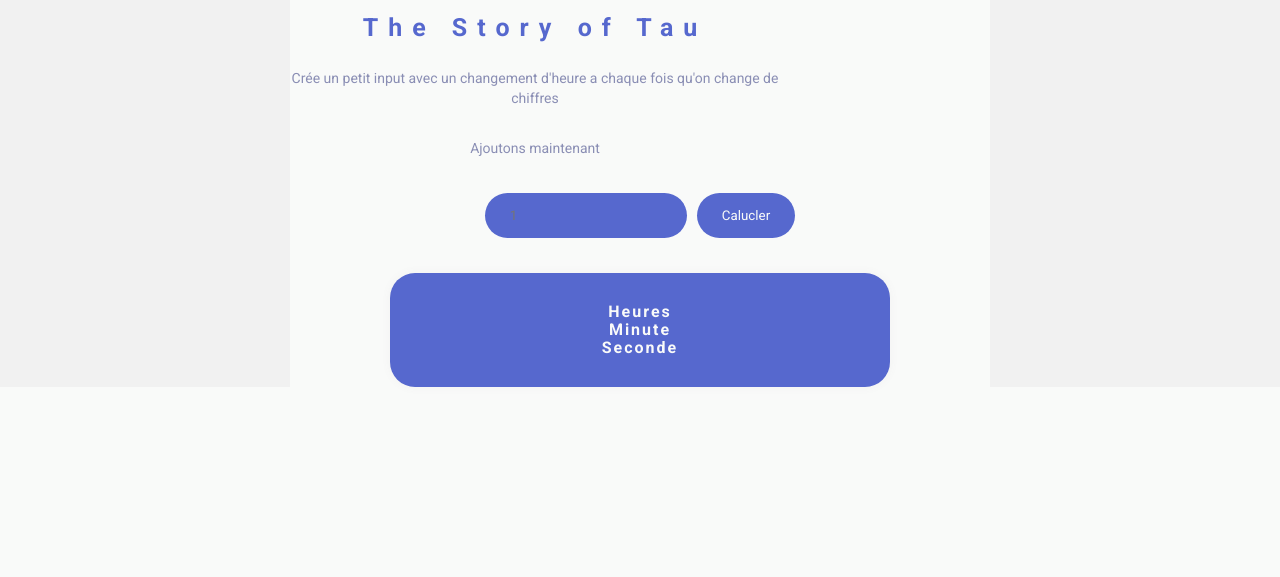
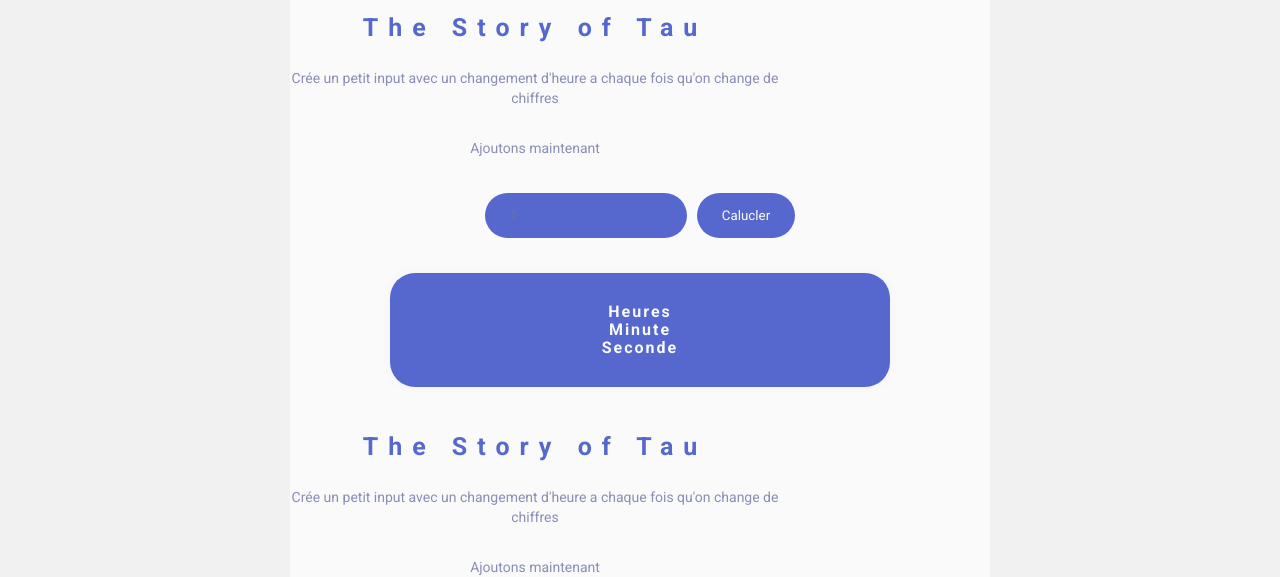
Before and after one commit to joelmpy/JavaScript_exo_2023, a plain HTML site: page 01_exercice_2023/index.html in a window 1280 px wide. Shown: the part 582-1159 px from the top of the page. Before the commit the page ends 979 px from the top, so only its background shows below. Drawn offline with Linux system fonts and the light colour scheme.

Commit message:
first exo

```diff
--- a/01_exercice_2023/index.html
+++ b/01_exercice_2023/index.html
@@ -72,7 +72,15 @@
                 </div>
             </section>
 
+            <section id="Deuxieme">
+              <div class="contenu-first">
+                <div class="first-exo series-frame">
+                <h3>The Story of Tau</h3>
+                <p class="paragraph">Crée un petit input avec un changement d'heure a chaque fois qu'on change de chiffres</p>
+                <p class="paragraph">Ajoutons maintenant </p>
+              </div>
 
+            </section>
 
 
 
@@ -90,6 +98,7 @@
 
 
     </div>
-    <script src="./main.js"></script>
+    <script src="./js/main.js"></script>
+    <script src="./js/exo-2.js"></script>
   </body>
 </html>
```
Also changed, not shown: 01_exercice_2023/js/exo-2.js (added), 01_exercice_2023/js/main.js (renamed from 01_exercice_2023/main.js).
